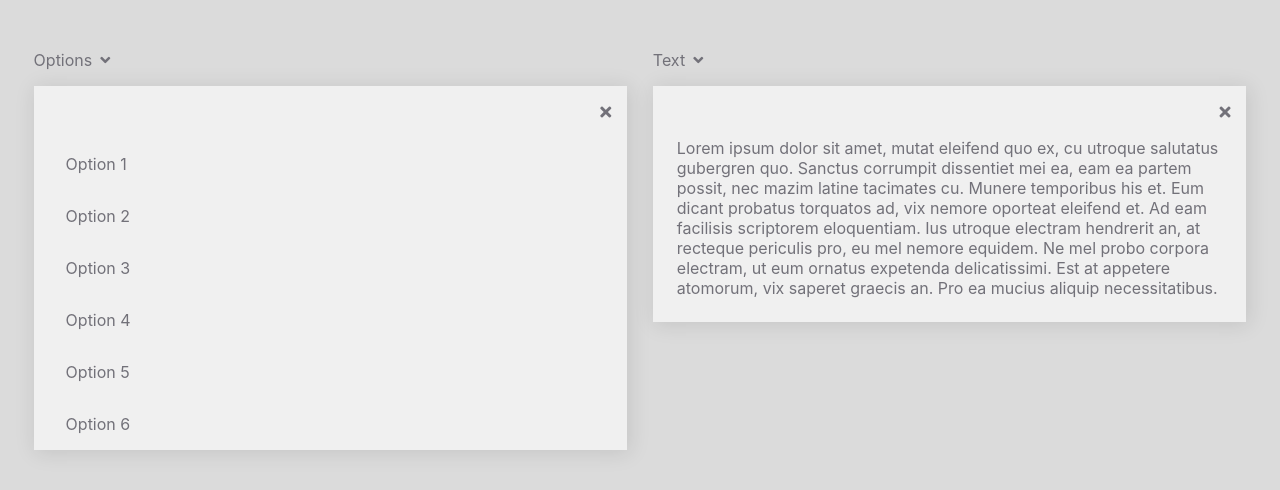
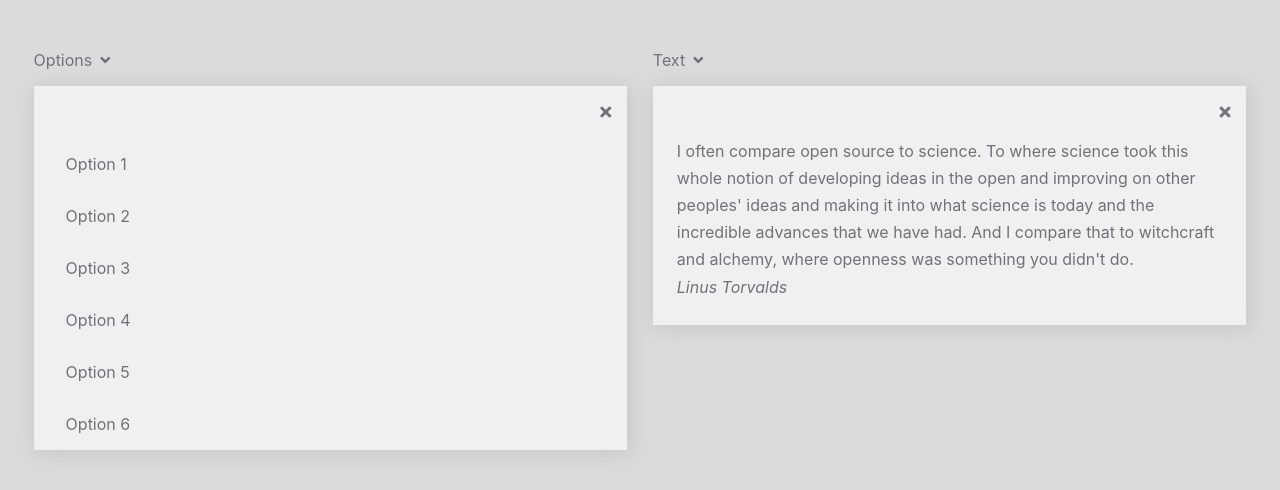
Before and after one commit to d3ga/react-dropdown, a React (Create React App) app: page / in a window 1280 px wide. Shown: the top 490 px of the page. Built offline with nearby package versions, Linux system fonts and the light colour scheme.

Commit message:
Final cleanup

```diff
--- a/src/App.css
+++ b/src/App.css
@@ -1,3 +1,5 @@
+/*----------------------- Global Styles ------------------------------*/
+
 .App {
   display: flex;
   flex-flow: row;
@@ -20,9 +22,20 @@ li:hover {
   cursor: pointer;
 }
 
+/*----------------------- Drop-Down Styles ------------------------------*/
+
 .drop-down-wrapper {
   flex: 50%;
   margin: 0.8rem;
+}
+
+.drop-down-header-wrapper {
+  padding: 1rem 0;
+}
+
+.drop-down-header-title {
+  float: left;
+  padding-right: 0.5rem;
 }
 
 .drop-down-background {
@@ -45,15 +58,7 @@ li:hover {
   padding: 1rem;
 }
 
-.drop-down-header-wrapper {
-  padding: 1rem 0;
-}
-
-.drop-down-header-title {
-  float: left;
-  padding-right: 0.5rem;
-}
-
 .drop-down-text {
   padding: 0 1.5rem 1.5rem 1.5rem;
+  line-height: 1.7rem;
 }
--- a/src/App.js
+++ b/src/App.js
@@ -2,8 +2,6 @@ import React, { Component } from "react";
 import "./App.css";
 import DropDownListWrapper from "./DropDownListWrapper";
 import DropDownTextWrapper from "./DropDownTextWrapper";
-
-// import DropDownList from "./DropDownList";
 import Data from "./Data.json";
 
 class App extends Component {
@@ -17,7 +15,6 @@ class App extends Component {
 
   selectedOption(e, option) {
     let selectedOption = this.state.selectedOption;
-    console.log(selectedOption.length);
 
     this.setState(state => {
       if (!selectedOption.length) {
--- a/src/DropDownText.js
+++ b/src/DropDownText.js
@@ -10,14 +10,12 @@ function DropDownText(props) {
         />
       </div>
       <div className="drop-down-text">
-        Lorem ipsum dolor sit amet, mutat eleifend quo ex, cu utroque salutatus
-        gubergren quo. Sanctus corrumpit dissentiet mei ea, eam ea partem
-        possit, nec mazim latine tacimates cu. Munere temporibus his et. Eum
-        dicant probatus torquatos ad, vix nemore oporteat eleifend et. Ad eam
-        facilisis scriptorem eloquentiam. Ius utroque electram hendrerit an, at
-        recteque periculis pro, eu mel nemore equidem. Ne mel probo corpora
-        electram, ut eum ornatus expetenda delicatissimi. Est at appetere
-        atomorum, vix saperet graecis an. Pro ea mucius aliquip necessitatibus.
+        I often compare open source to science. To where science took this whole
+        notion of developing ideas in the open and improving on other peoples'
+        ideas and making it into what science is today and the incredible
+        advances that we have had. And I compare that to witchcraft and alchemy,
+        where openness was something you didn't do. <br />
+        <i>Linus Torvalds</i>
       </div>
     </div>
   );
```
Also changed, not shown: 1 other file (tests, documents, lock files or other folders).
